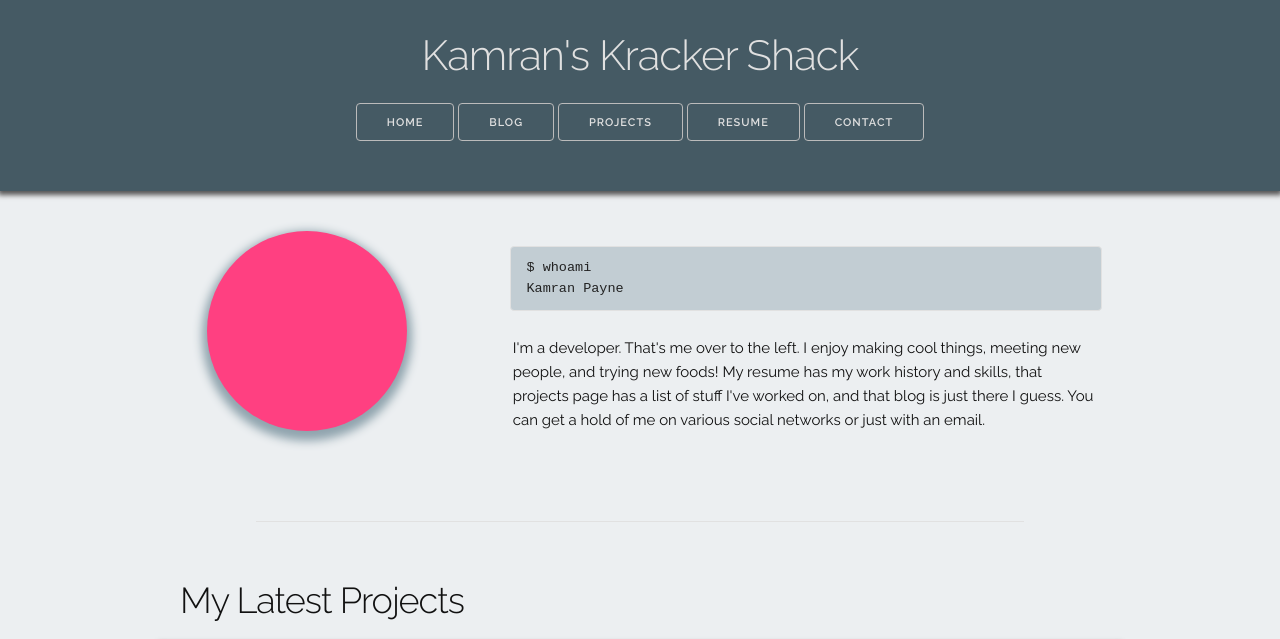
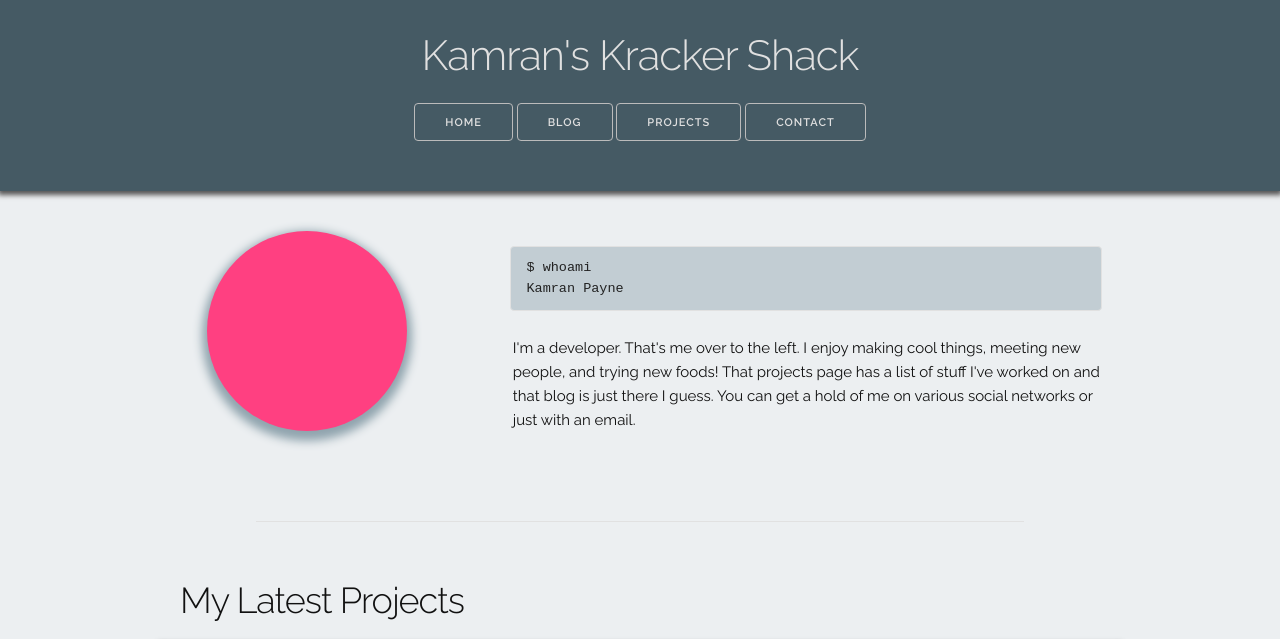
Before and after one commit to kmrn/kmrn.github.io, a Jekyll site: the page built from index.html, in a window 1280 px wide and 900 px high, cut to the strip 0-639 px from the top of the window. Built offline with Jekyll 4.4.1, drawn with Linux system fonts in a browser that asks for light colours.

Commit message:
comment out resume links

```diff
--- a/_includes/header.html
+++ b/_includes/header.html
@@ -9,7 +9,7 @@
           <li><a class="button" href="/">Home</a></li>
           <li><a class="button" href="/blog/">Blog</a></li>
           <li><a class="button" href="/projects/">Projects</a></li>
-          <li><a class="button" href="/resume/">Resume</a></li>
+          <!-- <li><a class="button" href="/resume/">Resume</a></li> -->
           <li><a class="button" href="/contact/">Contact</a></li>
         </ul>
       </div>
--- /dev/null
+++ b/_sass/_resume-style.scss
@@ -0,0 +1,30 @@
+.resume-page-container {
+
+  .resume-container {
+
+    margin: 0 2.5%;
+
+    .resume-paper {
+      padding: 0 10px;
+      padding-top: 20px;
+      @include ambient-shadow($primary-color-medium);
+      background-color: #f9f9f9;
+
+      .resume-education {
+
+      }
+
+      .resume-work {
+
+      }
+
+      .resume-extra {
+
+      }
+
+      .resume-volunteer {
+
+      }
+    }
+  }
+}
--- a/index.html
+++ b/index.html
@@ -12,7 +12,7 @@ title: It's me, KP.
       <div class="bio-text-container two-thirds column">
         <pre class="bio-header"><code>$ whoami<br>Kamran Payne</code></pre>
         <p class="bio-text">
-          I'm a developer. That's me over to the left. I enjoy making cool things, meeting new people, and trying new foods! My resume has my work history and skills, that projects page has a list of stuff I've worked on, and that blog is just there I guess. You can get a hold of me on various social networks or just with an email.
+          I'm a developer. That's me over to the left. I enjoy making cool things, meeting new people, and trying new foods! That projects page has a list of stuff I've worked on and that blog is just there I guess. You can get a hold of me on various social networks or just with an email.
         </p>
       </div>
     </section>
```
Also changed, not shown: resume/index.html (+6 -5 lines).
